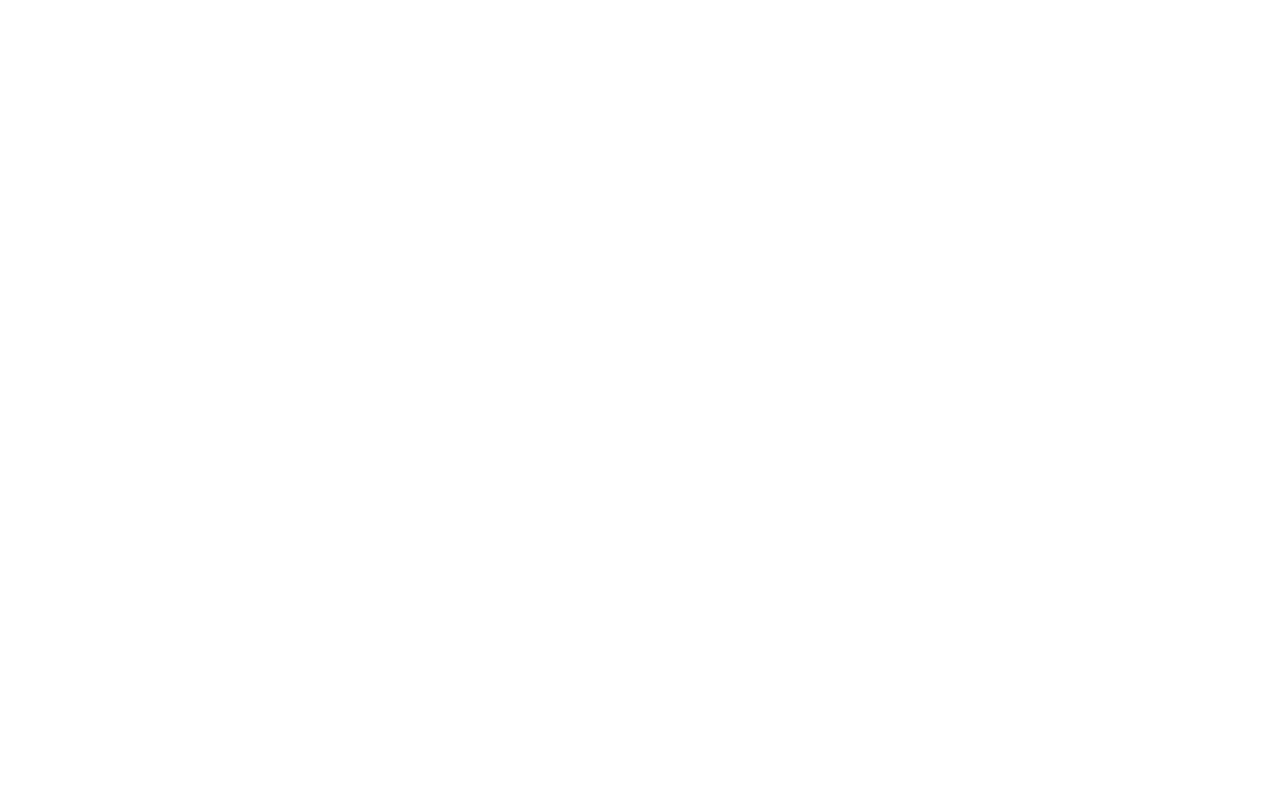
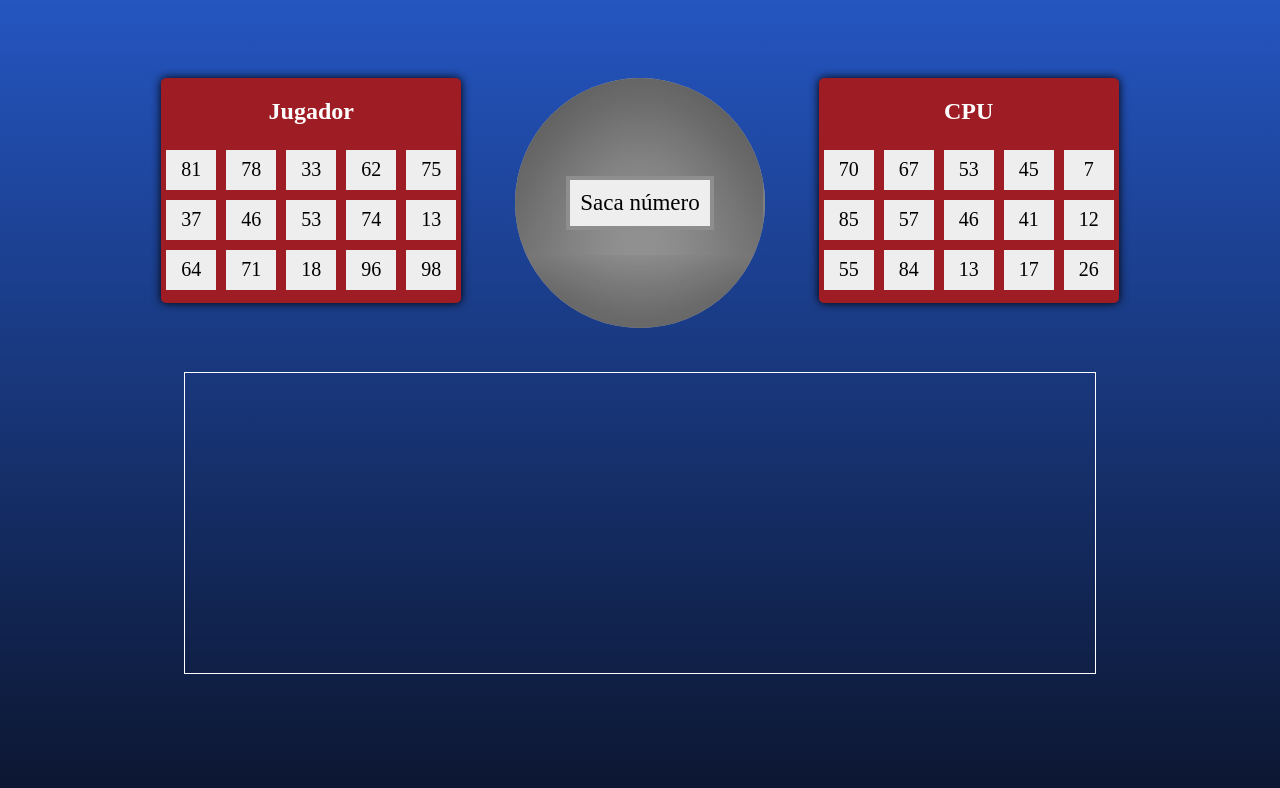
Before and after one commit to FrancoCaballero/manzdev-retos-bingo, a website built with Vite: page src/index.html in a window 1280 px wide. Built offline with nearby package versions, Linux system fonts and the light colour scheme.

Commit message:
feat: se finaliza el desafio de codigo

```diff
--- a/src/index.css
+++ b/src/index.css
@@ -0,0 +1,103 @@
+body {
+  height: 100vh;
+  background: linear-gradient(#2455c0,  #0b142c);
+  overflow: hidden;
+  display: flex;
+  justify-content: center;
+}
+
+.container {
+  display: flex;
+  flex-wrap: wrap;
+  justify-content: space-around;
+  margin: 50px;
+  overflow: auto;
+  padding: 20px;
+  height: 80%;
+  width: 80%;
+}
+
+.bingo-card {
+  background-color: #9e1c23;
+  border-radius: 2%;
+  display: flex;
+  flex-direction: column;
+  height: 225px;
+  box-shadow: 0px 0px 10px #000;
+  width: 300px;
+}
+
+.bingo-card-header {
+  display: flex;
+  width: 100%;
+}
+
+.bingo-card-header h2 {
+  text-align: center;
+  color: #fff;
+  width: 100%;
+}
+
+.drum {
+  background-color: #eeeeee;
+  border-radius: 100%;
+  box-shadow: inset 0px 0px 200px #000;
+  display: flex;
+  justify-content: center;
+  align-items: center;
+  height: 250px;
+  width: 250px;
+}
+
+.number {
+  background-color: #eeeeee;
+  border: 4px solid #8f8e8e;
+  color: #000;
+  font-size: 23px;
+  padding: 10px;
+  cursor: pointer;
+}
+
+.numbers {
+  display: flex;
+  flex-direction: row;
+  flex-wrap: wrap;
+  justify-content: flex-start;
+  align-items: flex-end;
+  width: 100%;
+}
+
+.numbers .item {
+  flex: 1 0 14%;
+  margin: 5px;
+}
+
+.marks {
+  border: 1px solid #fff;
+  display: flex;
+  flex-wrap: wrap;
+  justify-content: flex-start;
+  align-content: flex-start;
+  width: 90%;
+  height: 300px;
+}
+
+.item {
+  background-color: #eeeeee;
+  color: #000;
+  display: flex;
+  font-size: 20px;
+  justify-content: center;
+  align-items: center;
+  margin-top: 10px;
+  margin-left: 10px;
+  text-align: center;
+  height: 40px;
+  width: 40px;
+}
+
+.disabled-number {
+  text-decoration: line-through;
+  background-color: #9e1c23;
+  color: #54090d;
+}
--- a/src/index.html
+++ b/src/index.html
@@ -10,5 +10,33 @@
 </head>
 <body>
 
+  <main class="container">
+
+    <div id="player" class="bingo-card">
+      <div class="bingo-card-header">
+        <h2>Jugador</h2>
+      </div>
+      <div class="numbers"></div>
+    </div>
+
+    <div class="drum">
+      <div class="number">
+        Saca número
+      </div>
+    </div>
+
+    <div id="cpu" class="bingo-card">
+      <div class="bingo-card-header">
+        <h2>CPU</h2>
+      </div>
+      <div class="numbers"></div>
+    </div>
+
+    <div class="marks">
+
+    </div>
+
+  </main>
+
 </body>
 </html>
--- a/src/index.js
+++ b/src/index.js
@@ -0,0 +1,77 @@
+const MAX_BALLS = 99
+const balls = []
+const foundBalls = []
+
+for (let index = 0; index < MAX_BALLS; index++) {
+  balls[index] = index + 1
+}
+
+const playerElement = document.querySelector('#player .numbers')
+const cpuElement = document.querySelector('#cpu .numbers')
+const marksElement = document.querySelector('.marks')
+const numberElement = document.querySelector('.number')
+numberElement.addEventListener('click', findBall)
+
+function createItem(ball) {
+  const item = document.createElement('div')
+  item.innerHTML = ball
+  item.classList.add('item')
+  return item
+}
+
+function addEventReload() {
+  numberElement.removeEventListener('click', findBall)
+  numberElement.addEventListener('click', () => window.location.reload())
+}
+
+function verifyWinner() {
+  const player = document.querySelectorAll('#player .numbers .disabled-number');
+  const cpu = document.querySelectorAll('#cpu .numbers .disabled-number')
+
+  if (player.length === 15) {
+    numberElement.style.fontSize = '15px'
+    numberElement.innerHTML = 'Jugador Gana! \n volver a jugar?'
+    addEventReload()
+  } else if (cpu.length === 15) {
+    numberElement.style.fontSize = '15px'
+    numberElement.innerHTML = 'CPU Gana! \n volver a jugar?'
+    addEventReload()
+  }
+}
+
+function verifyNumber(number) {
+  const player = document.querySelector('#player .numbers')
+  const cpu = document.querySelector('#cpu .numbers')
+  player.childNodes.forEach(element => {
+    if (Number(element.innerHTML) === number) {
+      element.classList.add('disabled-number')
+    }
+  })
+  cpu.childNodes.forEach(element => {
+    if (Number(element.innerHTML) === number) {
+      element.classList.add('disabled-number')
+    }
+  })
+  verifyWinner()
+}
+
+function findBall() {
+  const randomNumber = Math.floor(Math.random() * balls.length)
+  const foundBall = balls.splice(randomNumber, 1)
+  foundBalls.push(foundBall[0])
+  numberElement.innerHTML = foundBall
+  marksElement.appendChild(createItem(foundBall))
+  verifyNumber(foundBall[0])
+}
+
+function generateBallCard(element) {
+  const auxBalls = [...balls]
+  for (let index = 0; index < 15; index++) {
+    const randomNumber = Math.floor(Math.random() * auxBalls.length)
+    const ball = auxBalls.splice(randomNumber, 1)
+    element.appendChild(createItem(ball))
+  }
+}
+
+generateBallCard(playerElement)
+generateBallCard(cpuElement)
```
Also changed, not shown: .eslintrc.js, 2 other files.
